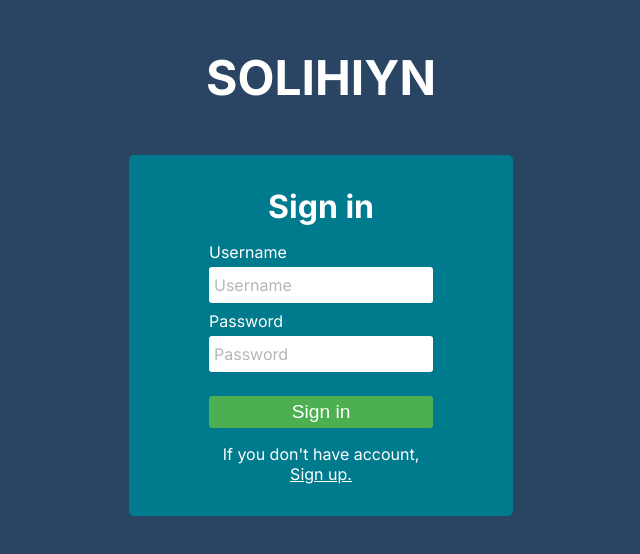
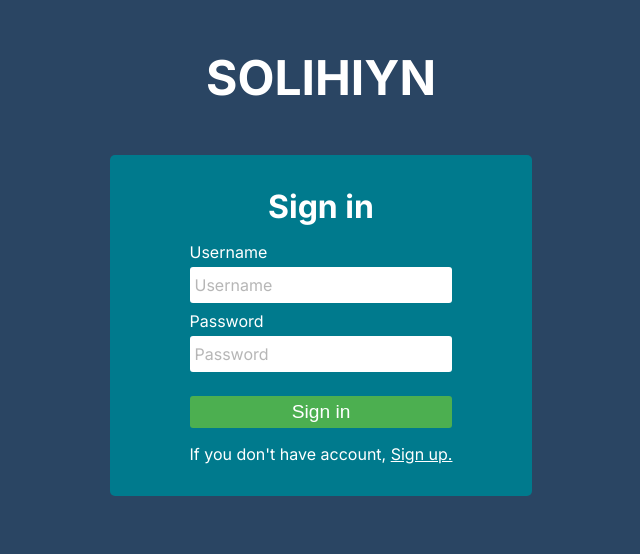
Before and after one commit to SardorDev12/solihiyn-frontend, a React (Vite) app: page /signin in a window 1280 px wide. Shown: the top 554 px of the page, without its empty margins (319-959 px from the left). Built offline with nearby package versions, Linux system fonts and the light colour scheme.

Commit message:
media for sign in and up

```diff
--- a/src/styles/signin.scss
+++ b/src/styles/signin.scss
@@ -1,3 +1,5 @@
+@import "./variables.scss";
+
 .signin-section {
   display: grid;
   place-items: center;
@@ -12,7 +14,15 @@
     background-color: #007a8d;
     padding: 2rem 5rem;
     border-radius: 5px;
-    width: 30%;
+
+    @media screen and (max-width: $tablet) {
+      width: 70%;
+    }
+
+    @media screen and (max-width: $mobileL) {
+      width: 90%;
+      padding: 2rem;
+    }
 
     .form-title {
       text-align: center;
--- a/src/styles/signup.scss
+++ b/src/styles/signup.scss
@@ -1,3 +1,4 @@
+@import "./variables.scss";
 .signup {
   display: grid;
   place-items: center;
@@ -13,6 +14,15 @@
     padding: 2rem 5rem;
     border-radius: 5px;
     width: 30%;
+
+    @media screen and (max-width: $tablet) {
+      width: 70%;
+    }
+
+    @media screen and (max-width: $mobileL) {
+      width: 90%;
+      padding: 2rem;
+    }
 
     .form-title {
       text-align: center;
```
